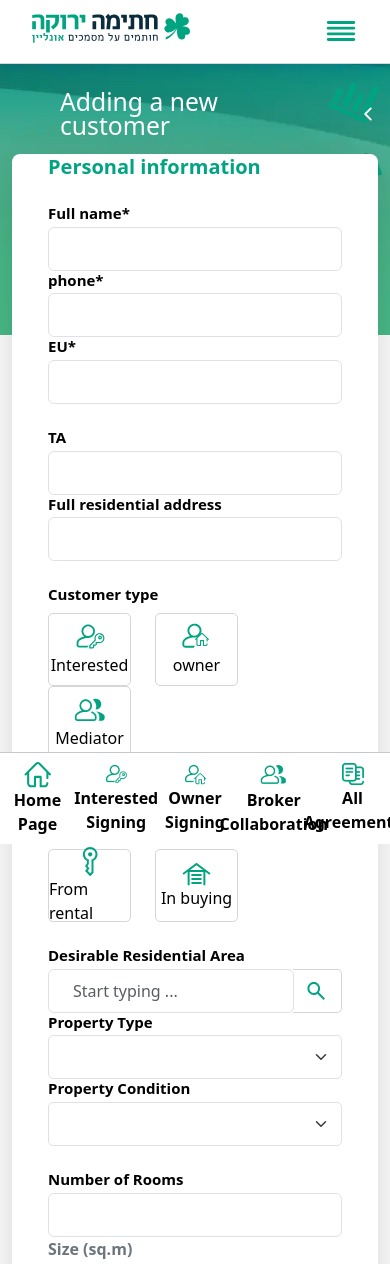
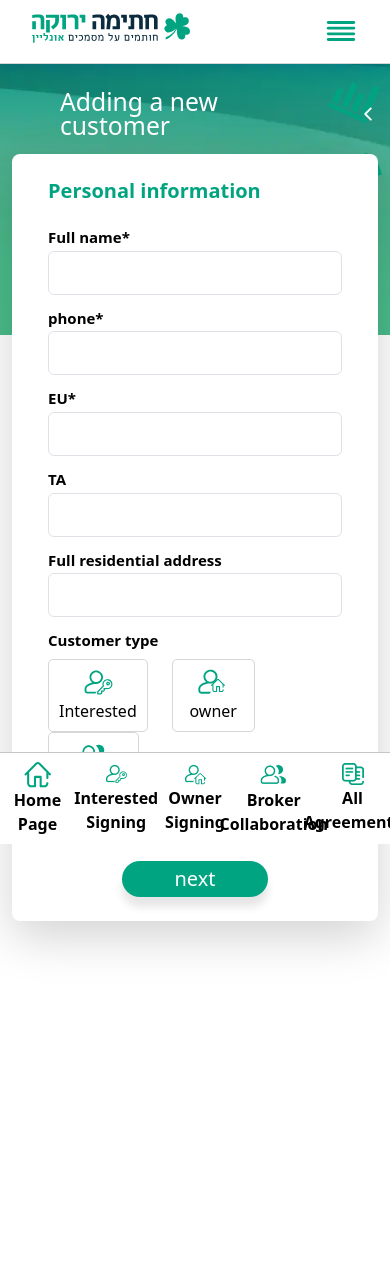
Before and after one commit to codecrafter-a/real-state-web, a React (Create React App) app: page /1/customers/add-customers in a window 390 px wide. Shown: the top 1264 px of the page. After the commit the page ends 1049 px from the top, so only its background shows below. Built offline with nearby package versions, Linux system fonts and the light colour scheme; sample sign-in values are in the browser's storage.

Commit message:
responsiveness of Add customer page

```diff
--- a/src/Componant/Common/RangeSlider/RangeSlider.jsx
+++ b/src/Componant/Common/RangeSlider/RangeSlider.jsx
@@ -38,7 +38,7 @@ const RangeSlider = ({ label, customStyle }) => {
         />
       </div>
 
-      <div className="position-relative mt-4 d-flex align-items-center" style={{ height: "24px" }}>
+      <div className="position-relative my-3 d-flex align-items-center" style={{ height: "24px" }}>
         <div className="position-absolute w-100 rounded" style={{ background: "#e7e7e7", height: "8px" }}></div>
 
         <div
--- a/src/Componant/locales/en.json
+++ b/src/Componant/locales/en.json
@@ -51,6 +51,7 @@
   "feture_8":"parking",
   "feture_9":"Bars",
   "reports":"Customer requests",
+  "request_placeholder":"For example, I want a luxurious, bright apartment...",
   "cust_add":"Added",
   "footer":"To the Property Mistakes",
   "footer1":"To Send Agreement",
--- a/src/Componant/locales/he.json
+++ b/src/Componant/locales/he.json
@@ -51,6 +51,7 @@
   "feture_8":"חניה",
   "feture_9":"סורגים",
   "reports":"בקשות הלקוח",
+  "request_placeholder":"למשל אני רוצה דירה מוארת מפנקת ...",
   "cust_add":"הוספה",
   "footer":"לדו”ח התאמות נכסים",
   "footer1":"לשליחת הסכם",
--- a/src/Pages/Customers/Customer.css
+++ b/src/Pages/Customers/Customer.css
@@ -43,6 +43,7 @@ margin: 0;
 }
 .form_group{
 	margin-bottom: 24px;
+	margin-top: 24px;
 }
 .form_custom .form-label{
 	font-size: 15px;
@@ -81,11 +82,12 @@ margin: 0;
 	align-items: center;
 	justify-content: center;
 	flex-direction: column;
-	width: 83px;
+	min-width: 83px;
 	height: 73px;
 	border: 1px solid #D6D6D6;
 	border-radius: 5px;
 	cursor: pointer;
+	padding: 10px;
 }
 .check_custom_icon input[type="checkbox"]:checked ~ label{
 	border-width: 2px;
@@ -273,6 +275,19 @@ input[type="range"]::-moz-range-thumb {
 .btn_cmn:focus, .btn_cmn_56:focus, .btn_cmn_40:focus{
 	box-shadow:0 10px 8px rgba(0,0,0,0.1);
 }
+.btn_bor_outline {
+	width: 218;
+	height: 41;
+	gap: 5px;
+	border-radius: 100px;
+	border-width: 1px;
+	padding-top: 6px;
+	padding-right: 12px;
+	padding-bottom: 6px;
+	padding-left: 12px;
+	border: 1px solid  #00A481;
+	box-shadow: 0px 1px 3px 0px #0000001A;
+}
 .succ_pop_icon{
 	margin-bottom: 24px;
 }
@@ -402,3 +417,16 @@ input[type="range"]::-moz-range-thumb {
   .internal_scroll::-webkit-scrollbar-thumb:hover {
 	background: rgb(120, 120, 120);
   }
+
+  @media (max-width: 768px) {
+	.form_group{
+		margin-top: 0;
+		margin-bottom: 0;
+	}
+	.form-control,.form-select{
+		margin-bottom: 14px;
+	}
+	.form_custom h4{
+		margin-top: 24px;
+	}
+  }
--- a/src/Pages/Customers/Customers.jsx
+++ b/src/Pages/Customers/Customers.jsx
@@ -27,7 +27,7 @@ const Customer = () => {
   const { getClients } = useClientService();
 
   useEffect(() => {
-   const data = getClients();
+    const data = getClients();
     setClients(data);
   }, []);
 
@@ -106,7 +106,7 @@ const Customer = () => {
                 <div className="w-100">
                   <label className="mb-1 fw-semibold">{t("cust_filter_1")}</label>
                   <select className="form-select">
-                    <option />
+                    <option disabled selected>Select Option</option>
                     <option>Option 1</option>
                     <option>Option 2</option>
                   </select>
@@ -122,7 +122,7 @@ const Customer = () => {
                 <div className="w-100">
                   <label className="mb-1 fw-semibold">{t("cust_Property_type")}</label>
                   <select className="form-select">
-                    <option />
+                    <option disabled selected>Select Option</option>
                     <option>Option 1</option>
                     <option>Option 2</option>
                   </select>
@@ -130,7 +130,7 @@ const Customer = () => {
                 <div className="w-100">
                   <label className="mb-1 fw-semibold">{t("cust_Property_condition")}</label>
                   <select className="form-select">
-                    <option />
+                    <option disabled selected>Select Option</option>
                     <option>Option 1</option>
                     <option>Option 2</option>
                   </select>
--- a/src/Pages/Customers/add-customer-en/Addcustomeren.jsx
+++ b/src/Pages/Customers/add-customer-en/Addcustomeren.jsx
@@ -1,4 +1,4 @@
-import React, { useState } from "react";
+import React, { useEffect, useState } from "react";
 import { useTranslation } from 'react-i18next';
 import userTypeIcon1 from "../../../assets/images/user_type_icon1.svg";
 import userTypeIcon2 from "../../../assets/images/user_type_icon2.svg";
@@ -43,6 +43,23 @@ const AddCustomer = () => {
 
   const [isFirstModalOpen, setIsFirstModalOpen] = useState(false);
   const [isSecondModalOpen, setIsSecondModalOpen] = useState(false);
+  const [isMobileView, setIsMobileView] = useState(false);
+  const [currentScreen, setCurrentScreen] = useState(1);
+
+  useEffect(() => {
+    const handleResize = () => {
+      setIsMobileView(window.innerWidth < 867);
+    };
+
+    handleResize(); // Initial check
+    window.addEventListener('resize', handleResize);
+    return () => window.removeEventListener('resize', handleResize);
+  }, []);
+
+  const nextScreen = () => setCurrentScreen(2);
+  const prevScreen = () => setCurrentScreen(1);
+
+
   const handleChange = (e) => {
     const { name, value, type, checked } = e.target;
     if (type === "checkbox") {
@@ -62,14 +79,8 @@ const AddCustomer = () => {
     setIsSecondModalOpen(true);
   };
 
-  return (
-    <div className="bg-white shadow-lg rounded-3">
-      <div className="main_wrap_hdr d-none d-md-block">
-        <h1 className="bor_head_cmn text-center">{t("add_cust_form_title")}</h1>
-      </div>
-      <div className="main_wrap_body p-0">
-        <form className="form_custom">
-          <div className="custom-scrollbar overflow-y-auto overflow-x-hidden scroll-height internal_scroll_custome _mCS_2 mCS_no_scrollbar px-4 pb-4">
+  const renderFirstScreen = () => (
+    <>
       <div className="row form_group">
         <h4>{t("cust_per_info")}</h4>
         <div className="col-md-4">
@@ -152,6 +163,18 @@ const AddCustomer = () => {
           </div>
         ))}
       </div>
+      {isMobileView && (
+        <div className="d-flex justify-content-center mt-3">
+          <button type="button" className="btn_cmn mt-3" onClick={nextScreen}>
+            {t("next")}
+          </button>
+        </div>
+      )}
+    </>
+  )
+
+  const renderSecondScreen = () => (
+    <>
       <div className="row pb-4">
         <h4>{t("cust_preferences")}</h4>
         {[
@@ -169,10 +192,10 @@ const AddCustomer = () => {
                 className="btn-check"
               />
               <label htmlFor={id}>
-                      <span className="user_type_icon">
+                <span className="">
                   <img src={icon} alt="icon" />
                 </span>
-                      {label}
+                <span> {label}</span>
               </label>
             </div>
           </div>
@@ -268,12 +291,39 @@ const AddCustomer = () => {
           name="customerRequests"
           value={formData.customerRequests}
           onChange={handleChange}
+          placeholder={t("request_placeholder")}
           className="form-control"
         ></textarea>
       </div>
+      {isMobileView && (
+        <div className="d-flex justify-content-center mt-3">
           <button type="button" className="btn_cmn mt-3" onClick={() => setIsFirstModalOpen(true)}>
             {t("cust_add")}
           </button>
+        </div>
+      )}
+    </>
+  )
+
+  return (
+    <div className="bg-white shadow-lg rounded-3">
+      <div className="main_wrap_hdr d-none d-md-block">
+        <h1 className="bor_head_cmn text-center">{t("add_cust_form_title")}</h1>
+      </div>
+      <div className="main_wrap_body p-0">
+        <form className="form_custom">
+          <div className="custom-scrollbar overflow-y-auto overflow-x-hidden scroll-height internal_scroll_custome _mCS_2 mCS_no_scrollbar px-4 pb-4">
+            {!isMobileView ? (
+              <>
+                {renderFirstScreen()}
+                {renderSecondScreen()}
+                <button type="button" className="btn_cmn mt-3" onClick={() => setIsFirstModalOpen(true)}>
+                  {t("cust_add")}
+                </button>
+              </>
+            ) : (
+              currentScreen === 1 ? renderFirstScreen() : renderSecondScreen()
+            )}
           </div>
         </form>
       </div>
@@ -294,10 +344,10 @@ const AddCustomer = () => {
         </Modal.Body>
 
         <Modal.Footer className="border-top-0 justify-content-center gap-3 mb-3">
-          <button className="btn btn-success text-white px-4 py-2 rounded-pill" onClick={() => setIsFirstModalOpen(false)}>
+          <button className="btn btn_cmn fs-6 text-white px-4 py-2 rounded-pill" onClick={() => setIsFirstModalOpen(false)}>
             {t("footer")}
           </button>
-          <button className="btn btn-outline-success px-4 py-2 rounded-pill" onClick={openSecondModal}>
+          <button className="btn btn_bor_outline px-5 py-2 rounded-pill" onClick={openSecondModal}>
             {t("footer1")}
           </button>
         </Modal.Footer>
@@ -321,9 +371,9 @@ const AddCustomer = () => {
 
         <Modal.Footer className="border-top-0 justify-content-center gap-3 mb-3">
           <div className="text-center d-flex flex-column justify-center">
-            <button className="modalbtn py-2 px-3 mb-4">{t("add_cust_sign_in")}</button>
-            <button className="modalbtn py-2 px-3 mb-4">{t("add_proprty_owers_sign_in")}</button>
-            <button className="modalbtn py-2 px-3 mb-4">{t("add_cust_broker_sign_in")}</button>
+            <button className="modalbtn fs-6 py-2 px-3 mb-4">{t("add_cust_sign_in")}</button>
+            <button className="modalbtn fs-6 py-2 px-3 mb-4">{t("add_proprty_owers_sign_in")}</button>
+            <button className="modalbtn fs-6 py-2 px-3 mb-4">{t("add_cust_broker_sign_in")}</button>
           </div>
         </Modal.Footer>
       </Modal>
```
Lines whose indentation alone changed are shown as unchanged.
